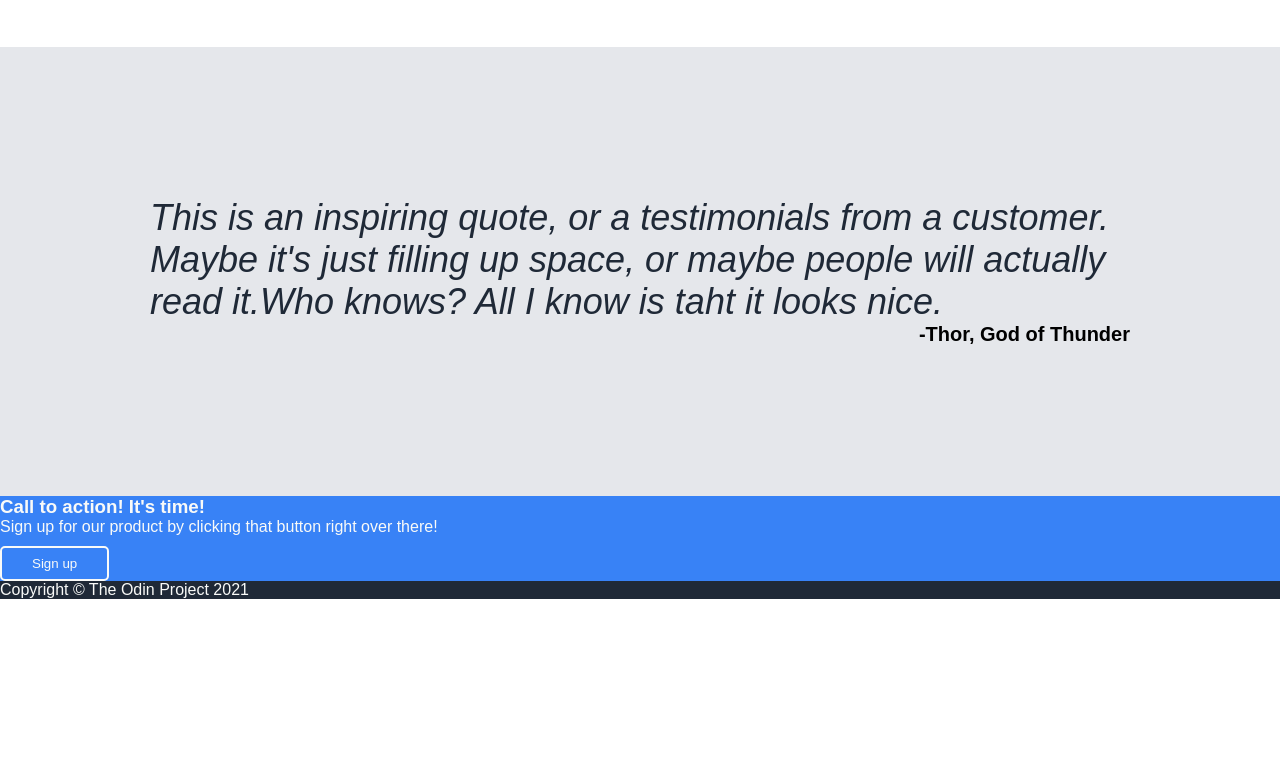
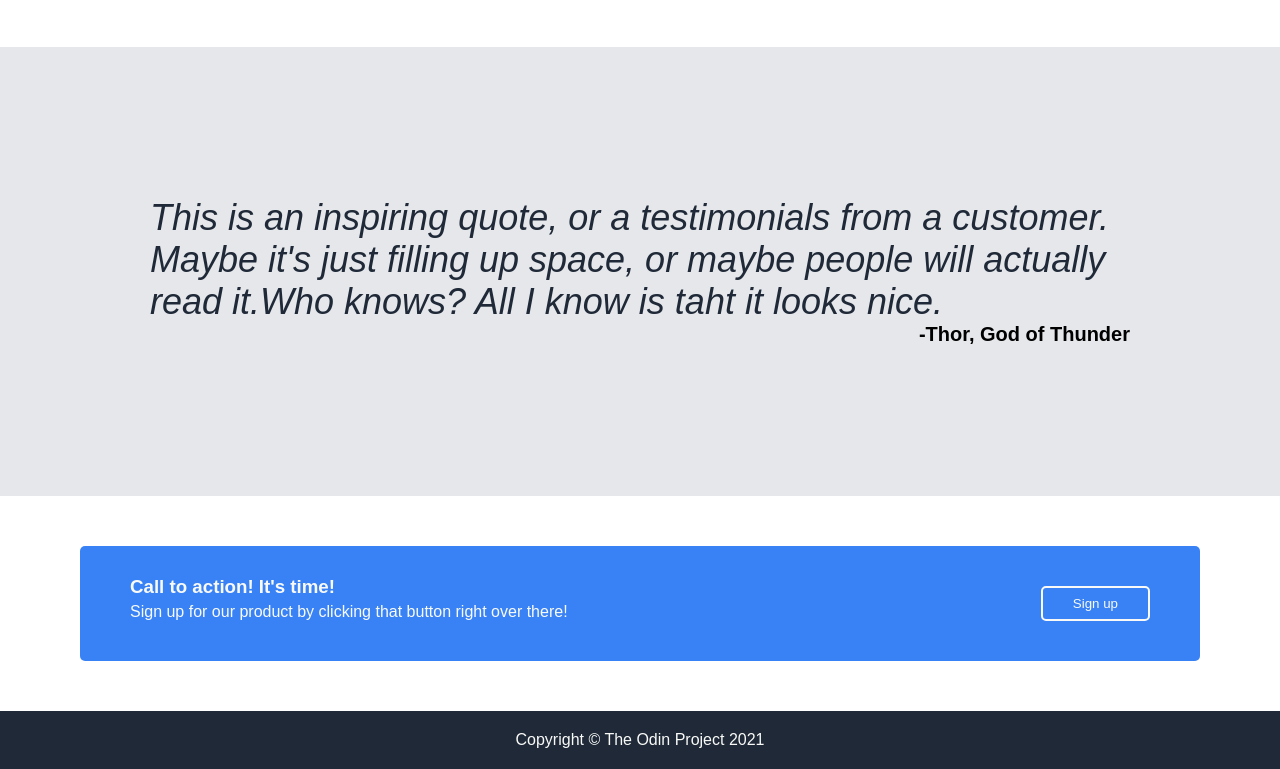
Before and after one commit to norimatsuyama/landing_page, a plain HTML site: page index.html in a window 1280 px wide. Shown: the part 808-1577 px from the top of the page. Before the commit the page ends 1407 px from the top, so only its background shows below. Drawn offline with Linux system fonts and the light colour scheme.

Commit message:
Add style to section-four and footer

```diff
--- a/style.css
+++ b/style.css
@@ -140,4 +140,20 @@ header, .section-one{
 .section-four{
     background-color: #3882F6;
     color: #f9faf8;
+    margin: 50px 80px;
+    padding: 30px 50px;
+    border-radius: 5px;
+    display: flex;
+    justify-content: space-between;
+    align-items: center;
 }
+
+.section-four h3 {
+    margin-bottom: 5px;
+}
+
+footer{
+    display: flex;
+    padding: 20px 30px;
+    justify-content: center;
+}
```
